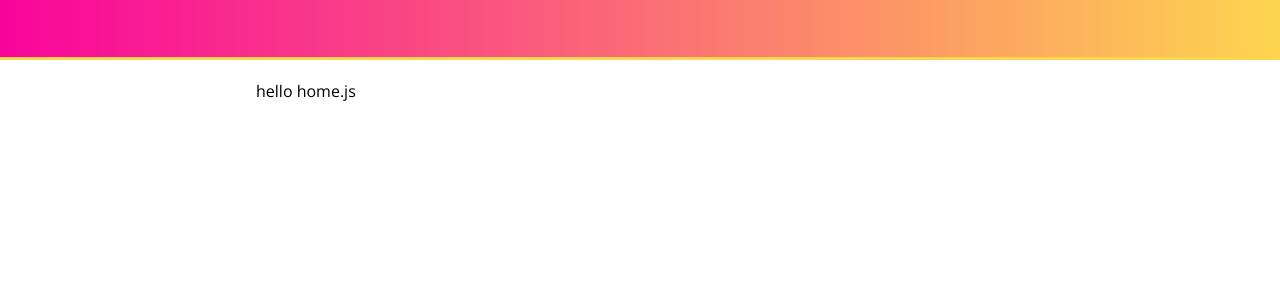
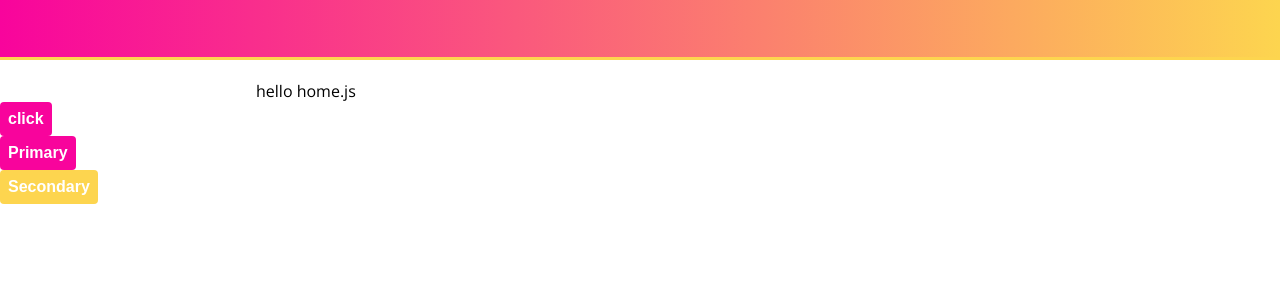
Before and after one commit to oanskyy/react-styled-components, a React (Create React App) app: page /login in a window 1280 px wide. Shown: the top 300 px of the page. Built offline with nearby package versions, Linux system fonts and the light colour scheme.

Commit message:
Add conditional styles based on props to the 'Button' component

```diff
--- a/src/components/App.js
+++ b/src/components/App.js
@@ -2,6 +2,7 @@ import React from 'react'
 import {createGlobalStyle, ThemeProvider} from 'styled-components'
 import {BrowserRouter, Switch, Route} from 'react-router-dom'
 
+import { Button } from './common'
 import Home from 'components/pages/Home'
 import Login from 'components/pages/Login'
 
@@ -24,12 +25,18 @@ function App() {
   return (
     <ThemeProvider theme={theme}>
       <GlobalStyle />
+
       <BrowserRouter>
         <Switch>
           <Route path="/"><Home /></Route>
           <Route path="/login"><Login /></Route>
+
         </Switch>
       </BrowserRouter>
+      <Button>click</Button>
+      <Button>Primary</Button>
+      {/* pass props to our btn */}
+      <Button secondary>Secondary</Button>
     </ ThemeProvider>
   );
 }
--- a/src/components/common/Button.js
+++ b/src/components/common/Button.js
@@ -1,8 +1,10 @@
-import styled, {css} from 'styled-components'
+import styled, {css} from 'styled-components';
 
 const Button = styled.button`
     color: white;
-    background: ${p => p.secondary ? p.theme.secondaryColor : p.theme.primaryColor};
+    /* background: #f8049c;  */
+    /* this is where we can interpolate a function. using the $ {}  we get access to the props.  */
+    background: ${props => props.secondary ? props.theme.secondaryColor : props.theme.primaryColor};
     font-weight: bold;
     ${props => props.large ? css`
         padding: 10px;
@@ -19,11 +21,12 @@ const Button = styled.button`
     box-shadow: none;
     font-size: 1em;
     border: none;
-    width: 100%;
+    /* width: 100%;  */
     display: block;
     white-space: none;
     text-align: center;
 
+    /* this is an attribute that we are passing in, not a prop in the traditional sense, we have this disabled state */
     &:disabled{
         background: #eee;
         color: #666;
```
